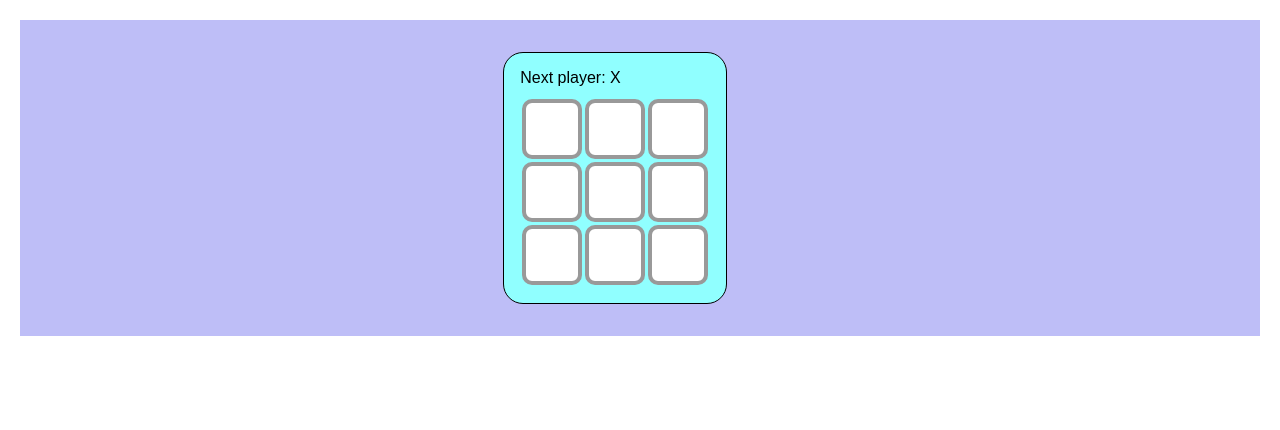
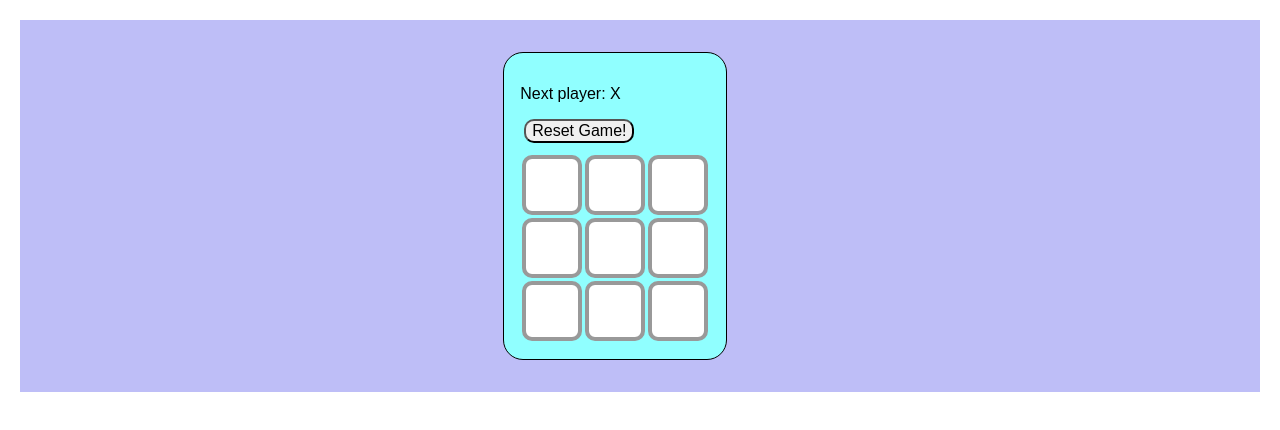
Before and after one commit to RickKollenbroich93/TicTacToe, a React (Vite) app: page / in a window 1280 px wide. Shown: the top 430 px of the page. Built offline with nearby package versions, Linux system fonts and the light colour scheme.

Commit message:
Add button to reset the game

```diff
--- a/src/app/components/Board.tsx
+++ b/src/app/components/Board.tsx
@@ -28,7 +28,13 @@ function Board(): JSX.Element {
   if (winner === false) {
     return (
       <div>
-        <div className="status">{status}</div>
+        <div className="status">
+          <p>{status}</p>
+
+          <button className="againBtn" onClick={() => location.reload()}>
+            Reset Game!
+          </button>
+        </div>
         <div className="board-row">
           {renderSquare(0)}
           {renderSquare(1)}
```
